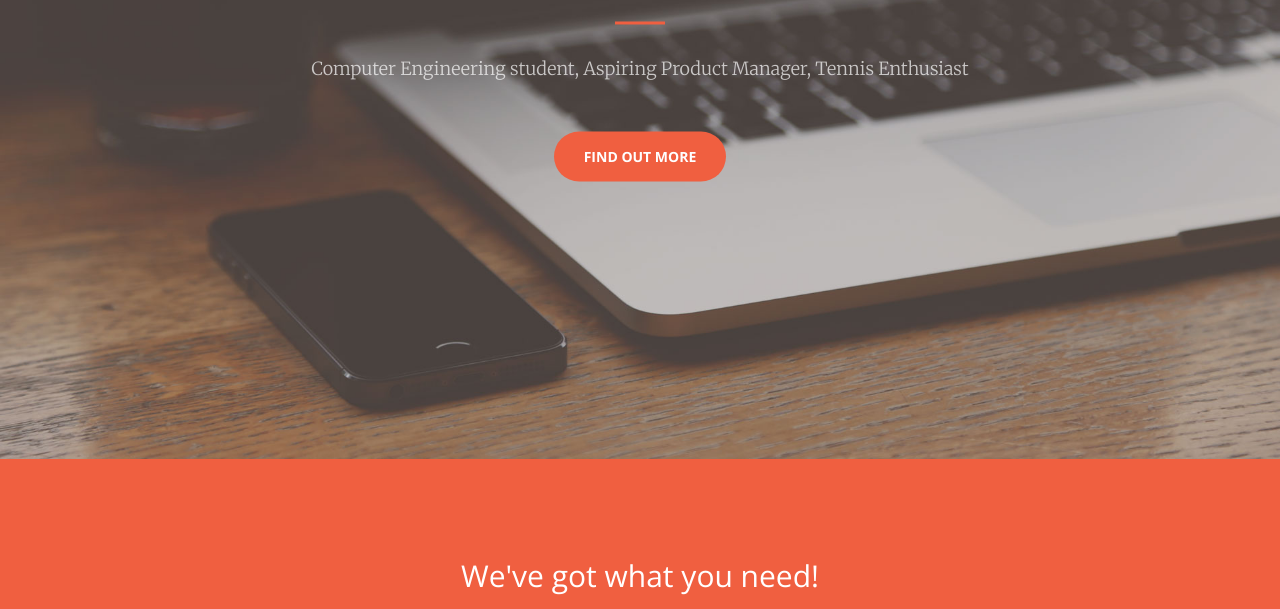
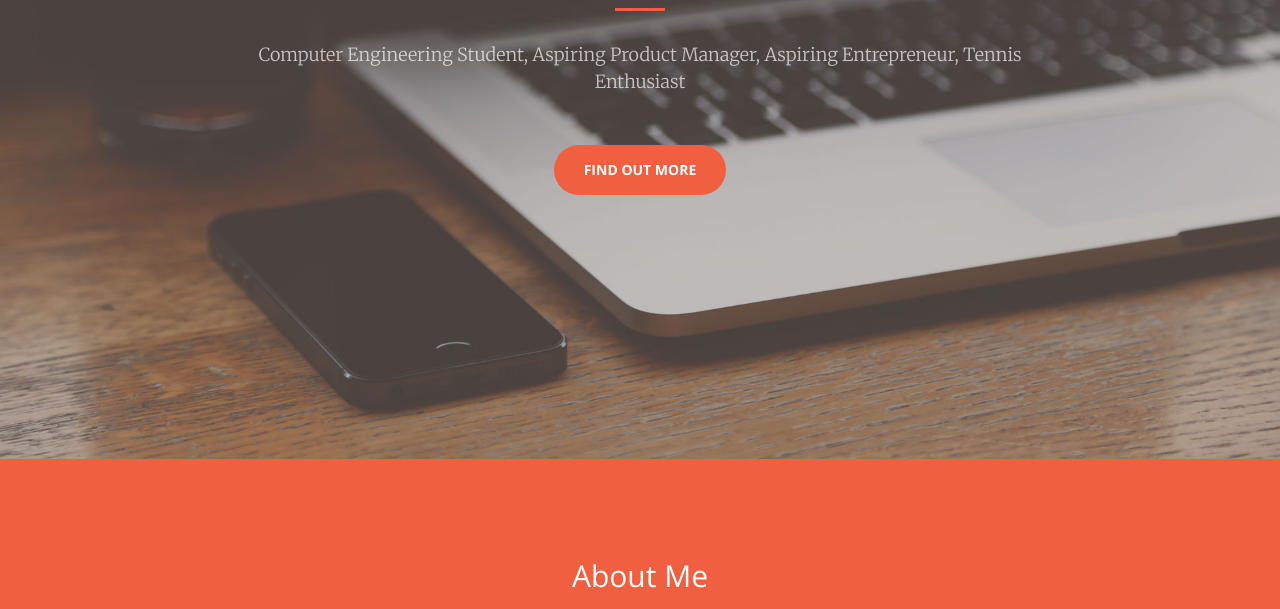
Before and after one commit to anandg8/anandg8.github.io, a website: page index.html in a window 1280 px wide. Shown: the part 341-950 px from the top of the page. Drawn offline with nearby package versions, Linux system fonts and the light colour scheme.

Commit message:
Making content changes

```diff
--- a/index.html
+++ b/index.html
@@ -73,8 +73,8 @@
             <div class="header-content-inner">
                 <h1 id="homeHeading">Anand Guruswamy</h1>
                 <hr>
-                <p>Computer Engineering student, Aspiring Product Manager, Tennis Enthusiast</p>
-                <a href="#about" class="btn btn-primary btn-xl page-scroll">Find Out More</a>
+                <p>Computer Engineering Student, Aspiring Product Manager, Aspiring Entrepreneur, Tennis Enthusiast</p>
+                <a href="#AboutMe" class="btn btn-primary btn-xl page-scroll">Find Out More</a>
             </div>
         </div>
     </header>
@@ -83,7 +83,7 @@
         <div class="container">
             <div class="row">
                 <div class="col-lg-8 col-lg-offset-2 text-center">
-                    <h2 class="section-heading">We've got what you need!</h2>
+                    <h2 class="section-heading">About Me</h2>
                     <hr class="light">
                     <p class="text-faded">Start Bootstrap has everything you need to get your new website up and running in no time! All of the templates and themes on Start Bootstrap are open source, free to download, and easy to use. No strings attached!</p>
                     <a href="#services" class="page-scroll btn btn-default btn-xl sr-button">Get Started!</a>
```
